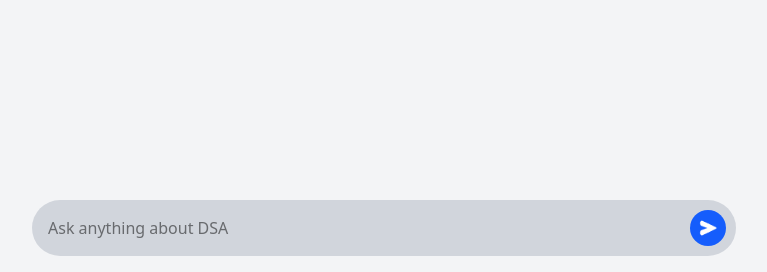
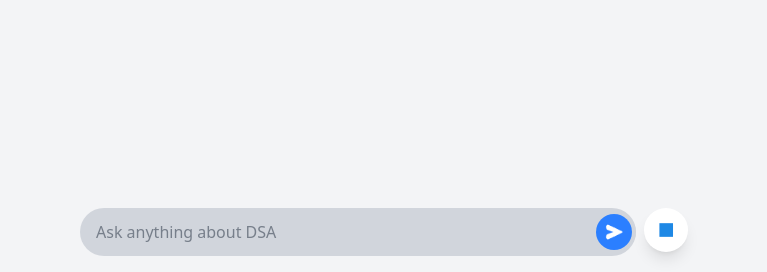
Before and after one commit to rishabhbishtuk12/DSA-Instructor, a Flask app: page / in a window 1280 px wide. Shown: the part 528-800 px from the top of the page, without its empty margins (256-1023 px from the left). Run offline with Flask 3, Linux system fonts and the light colour scheme; some libraries are stand-ins or nearby versions.

Commit message:
Feat: Add stop and scroll to bottom button functionality

```diff
--- a/static/style.css
+++ b/static/style.css
@@ -35,7 +35,13 @@
 }
 
 /* Lists */
+.ai-message ol {
+    list-style-type:decimal;
+    padding-left: 20px;
+    margin: 6px 0;
+}
 .ai-message ul {
+    list-style-type: disc;
     padding-left: 20px;
     margin: 6px 0;
 }
@@ -70,3 +76,26 @@
     color: inherit;
     padding: 0;
 }
+
+img {
+   user-drag: none;
+   user-select: none;
+   -moz-user-select: none;
+   -webkit-user-drag: none;
+   -webkit-user-select: none;
+   -ms-user-select: none;
+}
+
+#scroll-btn {
+  transition: opacity 0.3s ease, transform 0.3s ease;
+}
+#scroll-btn.show {
+  opacity: 1;
+  pointer-events: auto;
+  transform: translateY(0);
+}
+#scroll-btn.hide {
+  opacity: 0;
+  pointer-events: none;
+  transform: translateY(10px);
+}
--- a/templates/index.html
+++ b/templates/index.html
@@ -43,11 +43,42 @@
                     <p class="text-center p-20 font-semibold text-3xl">What's the Query for today?</p>
                     <span id="bottom-box" class=" fixed bottom-0 w-full size-4 bg-gray-100 text-center"> </span>
                 </div>
-                <div class="chat-input fixed bottom-0 flex justify-center pb-4 pt-2 px-8 md:px-72 w-full">
-                    <input type="text" id="user-input" placeholder="Ask anything about DSA" class="flex-1 px-4 py-2 bg-gray-300 text-black rounded-l-full focus:outline-none  transition" />
-                    <button id="send-btn" class="p-2.5 bg-gray-300 text-white font-semibold rounded-r-full"><img src="../static/images/send.png" class="rounded-full size-9 bg-blue-600 p-2 hover:bg-blue-700 transition-color"/></button>
-                </div>
-        </div>
+
+
+
+        <!-- Scroll to bottom button -->
+<button
+  id="scroll-btn"
+  class="opacity-0 pointer-events-none fixed bottom-20 right-4 bg-blue-600 text-white px-3 py-1 rounded-full shadow-lg hover:bg-blue-700 transition-all duration-300"
+>
+  ↓
+</button>
+
+
+        <div class="chat-input fixed bottom-0 left-1/2 -translate-x-1/2 z-10 w-full md:w-1/2 p-4 flex gap-2">
+  <div class="relative flex items-center flex-1">
+    <input
+      type="text"
+      id="user-input"
+      placeholder="Ask anything about DSA"
+      class="w-full px-4 py-3 bg-gray-300 text-gray-800 rounded-full focus:outline-none transition-all duration-300"
+    />
+    <button id="send-btn" class="absolute right-0 pr-1 bg-gray-300 rounded-full" type="button">
+      <img
+        src="../static/images/send.png"
+        alt="Send"
+        class="size-9 rounded-full bg-blue-500 p-2 hover:bg-blue-600 transition-colors duration-300"
+      />
+    </button>
+  </div>
+  <button
+    id="stop-btn"
+    class="bg-white text-white size-11 px-1 py-1 rounded-full shadow-lg hover:bg-gray-300 transition"
+  >
+  <image src="../static/images/stop.png" alt="Stop" class="size-9 rounded-full bg-w p-2 hover:bg-gry-300 transition-colors duration-300" />
+  </button>
+</div>
+
     </div>
     <script src="../static/script.js"></script>
 </body>
```
Also changed, not shown: static/script.js (+60 -19 lines), static/images/stop.png (added).
